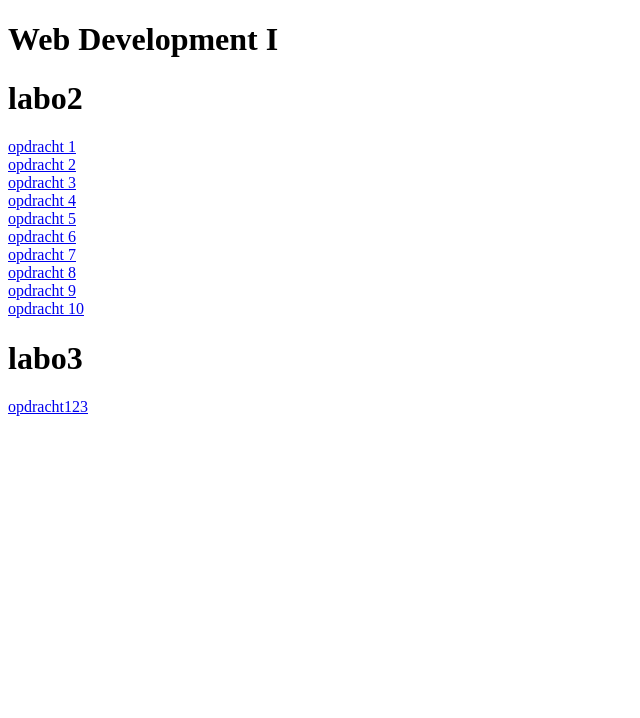
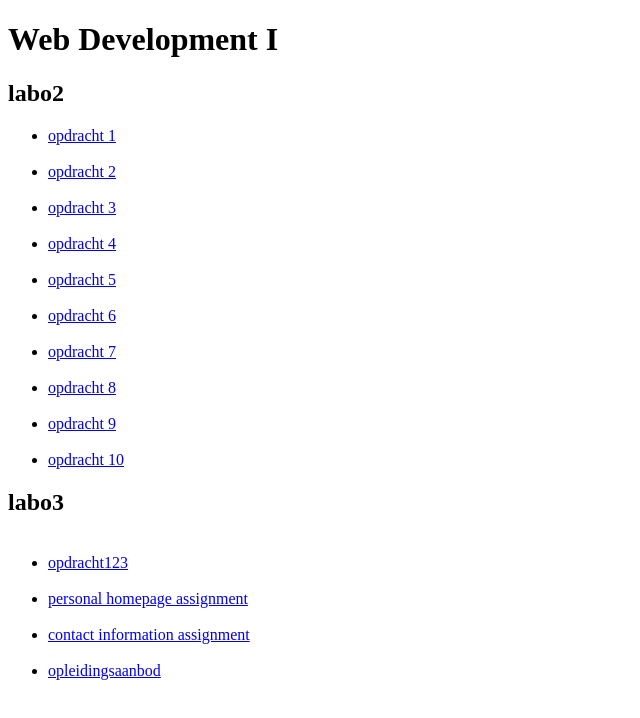
Before and after one commit to Gevorkbagdasarian/webdevelopment, a plain HTML site: page index.html in a window 1280 px wide. Shown: the whole page, without its empty margins (0-640 px from the left). Drawn offline with Linux system fonts and the light colour scheme.

Commit message:
Update index.html

```diff
--- a/index.html
+++ b/index.html
@@ -2,34 +2,44 @@
 <html lang="en">
 <head>
     <meta charset="UTF-8">
-    <title>Labo 2</title>
+    <title>Labo's</title>
 </head>
 <body>
 <h1>Web Development I</h1>
-<h1>labo2</h1>
-<a href="Labo%202/opdracht%201/index.html">opdracht 1</a>
+<h2>labo2</h2>
+<ul>
+<li><a href="Labo%202/opdracht%201/index.html">opdracht 1</a></li>
 <br>
-<a href="Labo%202/opdracht%202/index.html">opdracht 2</a>
+    <li><a href="Labo%202/opdracht%202/index.html">opdracht 2</a></li>
 <br>
-<a href="Labo%202/opdracht%203/index.html">opdracht 3</a>
+    <li><a href="Labo%202/opdracht%203/index.html">opdracht 3</a></li>
+    <br>
+    <li><a href="Labo%202/opdracht%204/index.html">opdracht 4</a></li>
 <br>
-<a href="Labo%202/opdracht%204/index.html">opdracht 4</a>
+    <li><a href="Labo%202/opdracht%205/index.html">opdracht 5</a></li>
 <br>
-<a href="Labo%202/opdracht%205/index.html">opdracht 5</a>
+    <li><a href="Labo%202/opdracht%206/index.html">opdracht 6</a></li>
 <br>
-<a href="Labo%202/opdracht%206/index.html">opdracht 6</a>
+    <li><a href="Labo%202/opdracht%207/index.html">opdracht 7</a></li>
 <br>
-<a href="Labo%202/opdracht%207/index.html">opdracht 7</a>
+    <li><a href="Labo%202/opdracht%208/index.html">opdracht 8</a></li>
 <br>
-<a href="Labo%202/opdracht%208/index.html">opdracht 8</a>
+    <li><a href="Labo%202/opdracht%209/index.html">opdracht 9</a></li>
 <br>
-<a href="Labo%202/opdracht%209/index.html">opdracht 9</a>
+    <li><a href="Labo%202/opdracht%2010/index.html">opdracht 10</a></li>
+</ul>
+
+<h2>labo3</h2>
+<ul>
+    <br>
+<li><a href="Labo%203/opdracht123.html">opdracht123</a></li>
 <br>
-<a href="Labo%202/opdracht%2010/index.html">opdracht 10</a>
-
-<h1>labo3</h1>
-<a href="Labo%203/opdracht123.html">opdracht123</a>
-
+    <li><a href="Labo%203/homepage/peronal%20homepage%20assignment.html">personal homepage assignment</a></li>
+<br>
+    <li><a href="Labo%203/contact%20information%20assignment.html " >contact information assignment </a></li>
+<br>
+    <li><a href="Labo%203/opleidings%20aanbod%20vives.html" >opleidingsaanbod</a></li>
+</ul>
 
 </body>
 </html>
```
